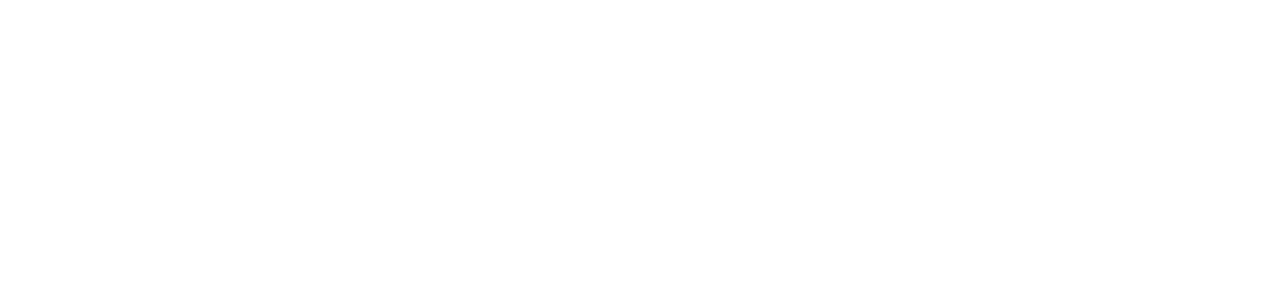
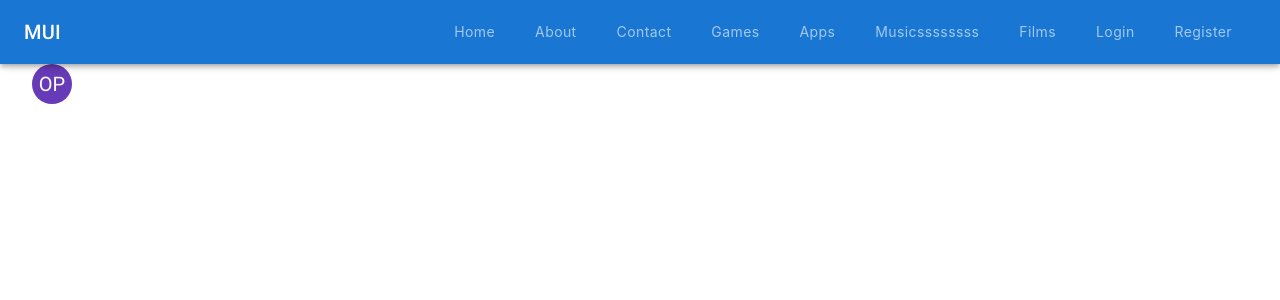
Before and after one commit to BijianWu/react-material-ui-playground, a React (Create React App) app: page /transitions-demo in a window 1280 px wide. Before the commit this address had no page. Shown: the top 300 px of the page. Built offline with nearby package versions, Linux system fonts and the light colour scheme.

Commit message:
transition Demo

```diff
--- a/src/App.js
+++ b/src/App.js
@@ -11,6 +11,7 @@
 import TimeDemo from "./pages/TimeDemo.js";
 import CustomizationDemo from "./pages/CustomizationDemo.js";
 import ThemeProviderDemo from "./pages/ThemeProviderDemo.js";
+import TransitionsDemo from "./pages/TransitionsDemo.js";
 
 export default function App(){
 
@@ -24,6 +25,7 @@
                 <Route path="time-demo" element={<TimeDemo />} />
                 <Route path="customization-demo" element={<CustomizationDemo />} />
                 <Route path="theme-provider-demo" element={<ThemeProviderDemo />} />
+                <Route path="transitions-demo" element={<TransitionsDemo />} />
             </Route>
         </Routes>
          {/* <SelectElement />
--- /dev/null
+++ b/src/pages/TransitionsDemo.js
@@ -0,0 +1,37 @@
+import * as React from 'react';
+import { styled, createTheme, ThemeProvider } from '@mui/material/styles';
+import { deepPurple } from '@mui/material/colors';
+import Avatar from '@mui/material/Avatar';
+
+const customTheme = createTheme({
+  palette: {
+    primary: {
+      main: deepPurple[500],
+    },
+  },
+});
+
+const StyledAvatar = styled(Avatar)`
+  ${({ theme }) => `
+  cursor: pointer;
+  background-color: ${theme.palette.primary.main};
+  transition: ${theme.transitions.create(['background-color', 'transform'], {
+    duration: theme.transitions.duration.standard,
+  })};
+  &:hover {
+    background-color: ${theme.palette.secondary.main};
+    transform: scale(1.3);
+  }
+  `}
+`;
+
+export default function TransitionsDemo() {
+
+    return (
+        <>
+          <ThemeProvider theme={customTheme}>
+            <StyledAvatar>OP</StyledAvatar>
+          </ThemeProvider>
+        </>
+    )
+}
```
